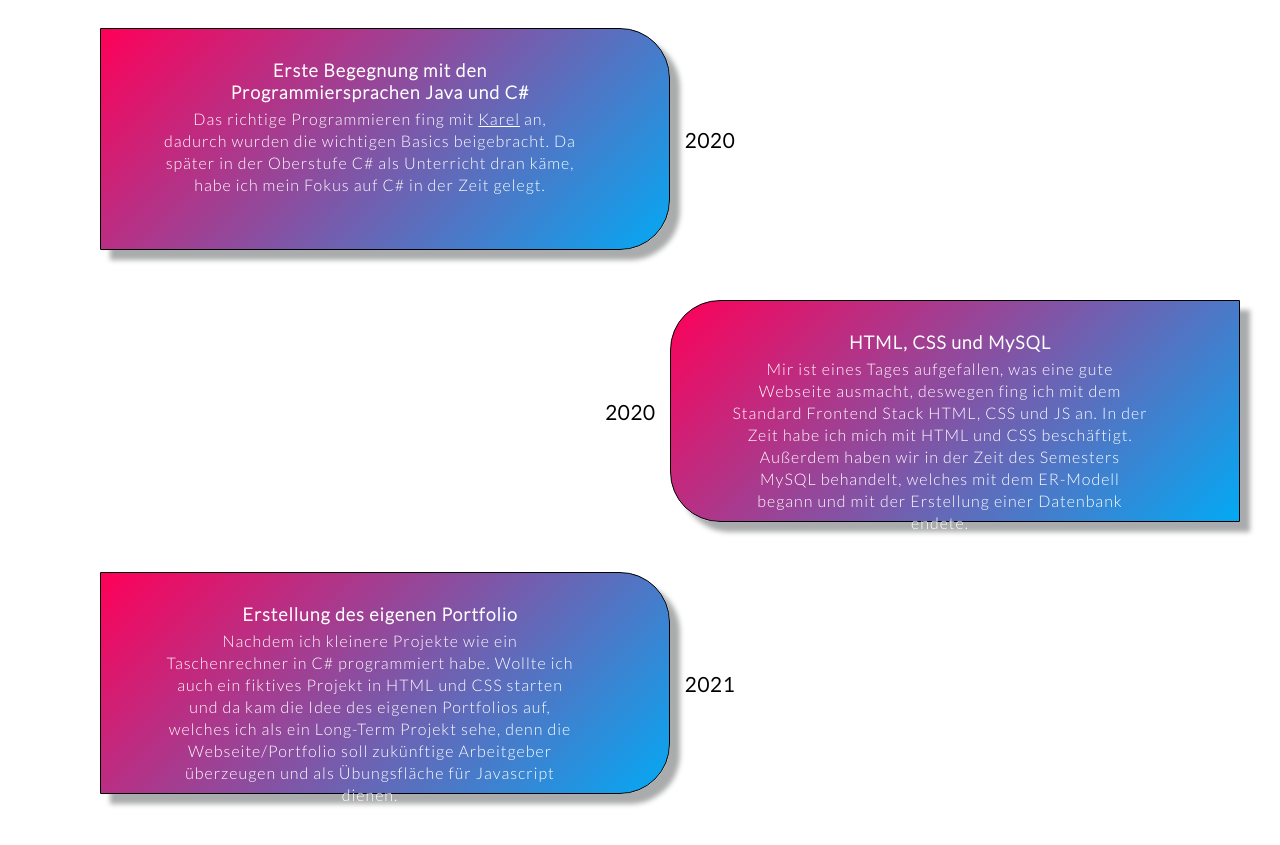
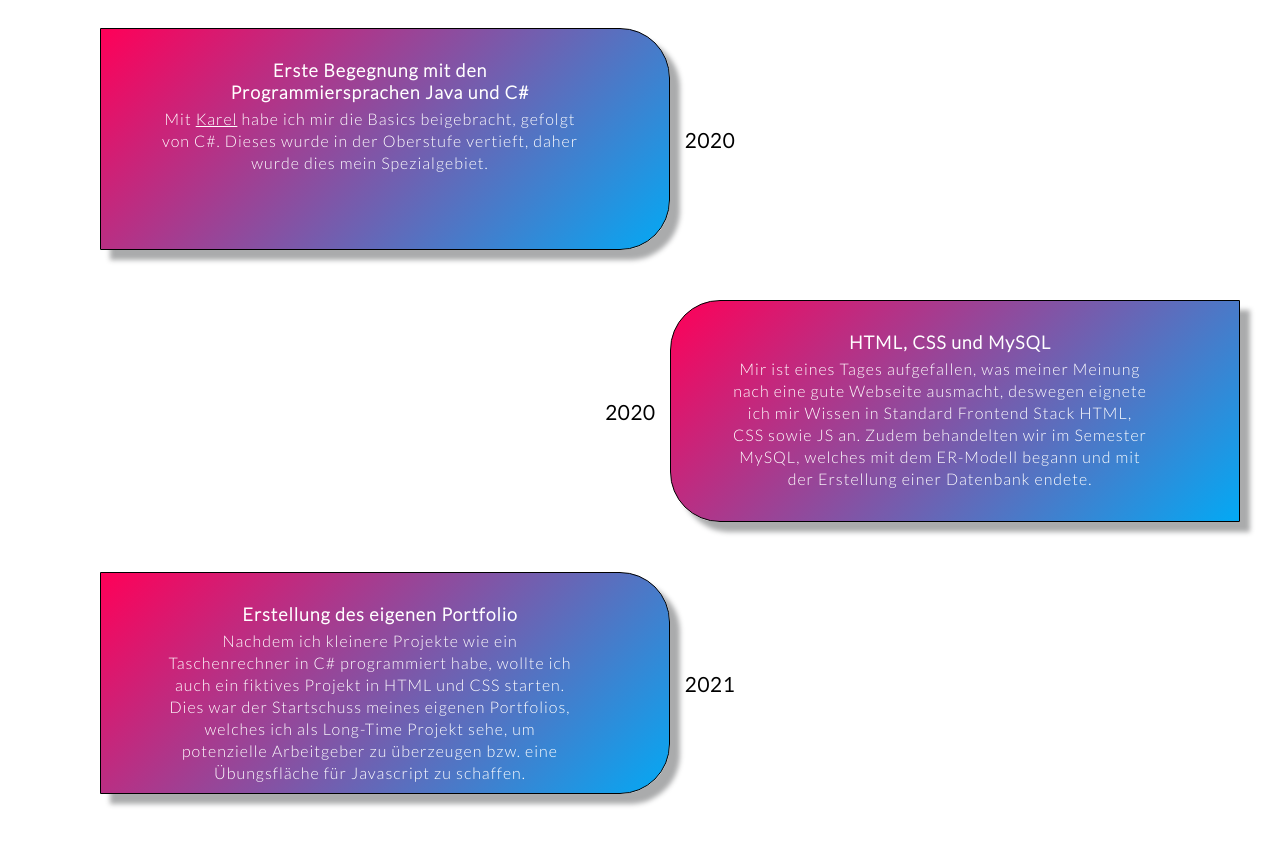
Before and after one commit to EnricoSch-Github/EnricoScheming.github.io, a plain HTML site: page Erfahrungen.html in a window 1280 px wide. Shown: the part 783-1628 px from the top of the page. Drawn offline with Linux system fonts and the light colour scheme.

Commit message:
Update Erfahrungen.html

```diff
--- a/Erfahrungen.html
+++ b/Erfahrungen.html
@@ -54,7 +54,7 @@
           <div class="content">
             <h2>Erste Begegnung mit den Programmiersprachen Java und C#</h2>
             <p>
-              Das richtige Programmieren fing mit <a href="https://github.com/fredoverflow/karel" target="_blank">Karel</a> an, dadurch wurden die wichtigen Basics beigebracht. Da später in der Oberstufe C# als Unterricht dran käme, habe ich mein Fokus auf C# in der Zeit gelegt.
+              Mit  <a href="https://github.com/fredoverflow/karel" target="_blank">Karel</a> habe ich mir die Basics beigebracht, gefolgt von C#. Dieses wurde in der Oberstufe vertieft, daher wurde dies mein Spezialgebiet.
             </p>
           </div>
         </div>
@@ -63,7 +63,7 @@
           <div class="content">
             <h2>HTML, CSS und MySQL</h2>
             <p>
-              Mir ist eines Tages aufgefallen, was eine gute Webseite ausmacht, deswegen fing ich mit dem Standard Frontend Stack HTML, CSS und JS an. In der Zeit habe ich mich mit HTML und CSS beschäftigt. Außerdem haben wir in der Zeit des Semesters MySQL behandelt, welches mit dem ER-Modell begann und mit der Erstellung einer Datenbank endete.
+              Mir ist eines Tages aufgefallen, was meiner Meinung nach eine gute Webseite ausmacht, deswegen eignete ich mir Wissen in Standard Frontend Stack HTML, CSS sowie JS an. Zudem behandelten wir im Semester MySQL, welches mit dem ER-Modell begann und mit der Erstellung einer Datenbank endete.
             </p>
           </div>
         </div>
@@ -72,7 +72,7 @@
           <div class="content">
             <h2>Erstellung des eigenen Portfolio</h2>
             <p>
-              Nachdem ich kleinere Projekte wie ein Taschenrechner in C# programmiert habe. Wollte ich auch ein fiktives Projekt in HTML und CSS starten und da kam die Idee des eigenen Portfolios auf, welches ich als ein Long-Term Projekt sehe, denn die Webseite/Portfolio soll zukünftige Arbeitgeber überzeugen und als Übungsfläche für Javascript dienen.
+              Nachdem ich kleinere Projekte wie ein Taschenrechner in C# programmiert habe, wollte ich auch ein fiktives Projekt in HTML und CSS starten. Dies war der Startschuss meines eigenen Portfolios, welches ich als Long-Time Projekt sehe, um potenzielle Arbeitgeber zu überzeugen bzw. eine Übungsfläche für Javascript zu schaffen.
             </p>
           </div>
         </div>
```
